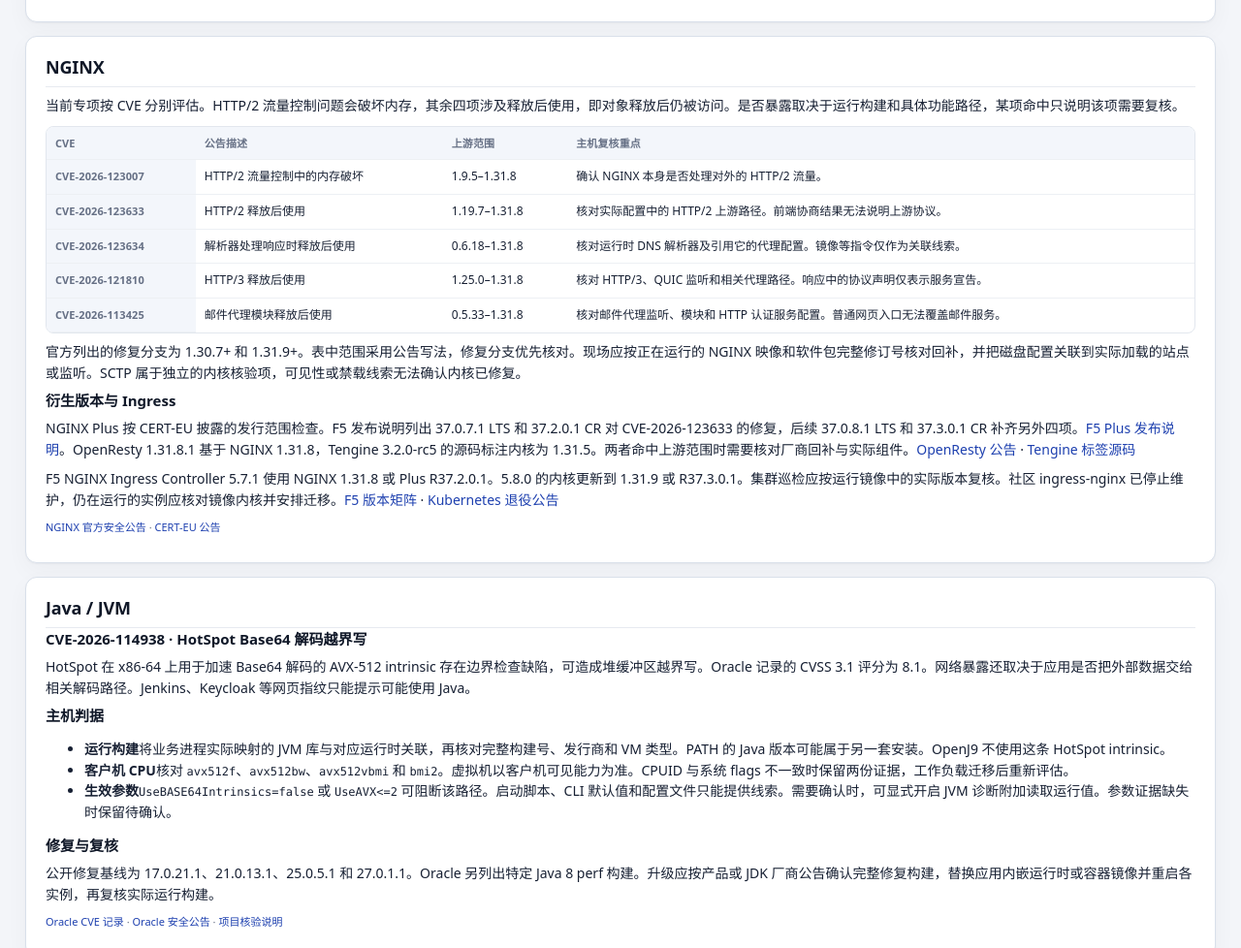
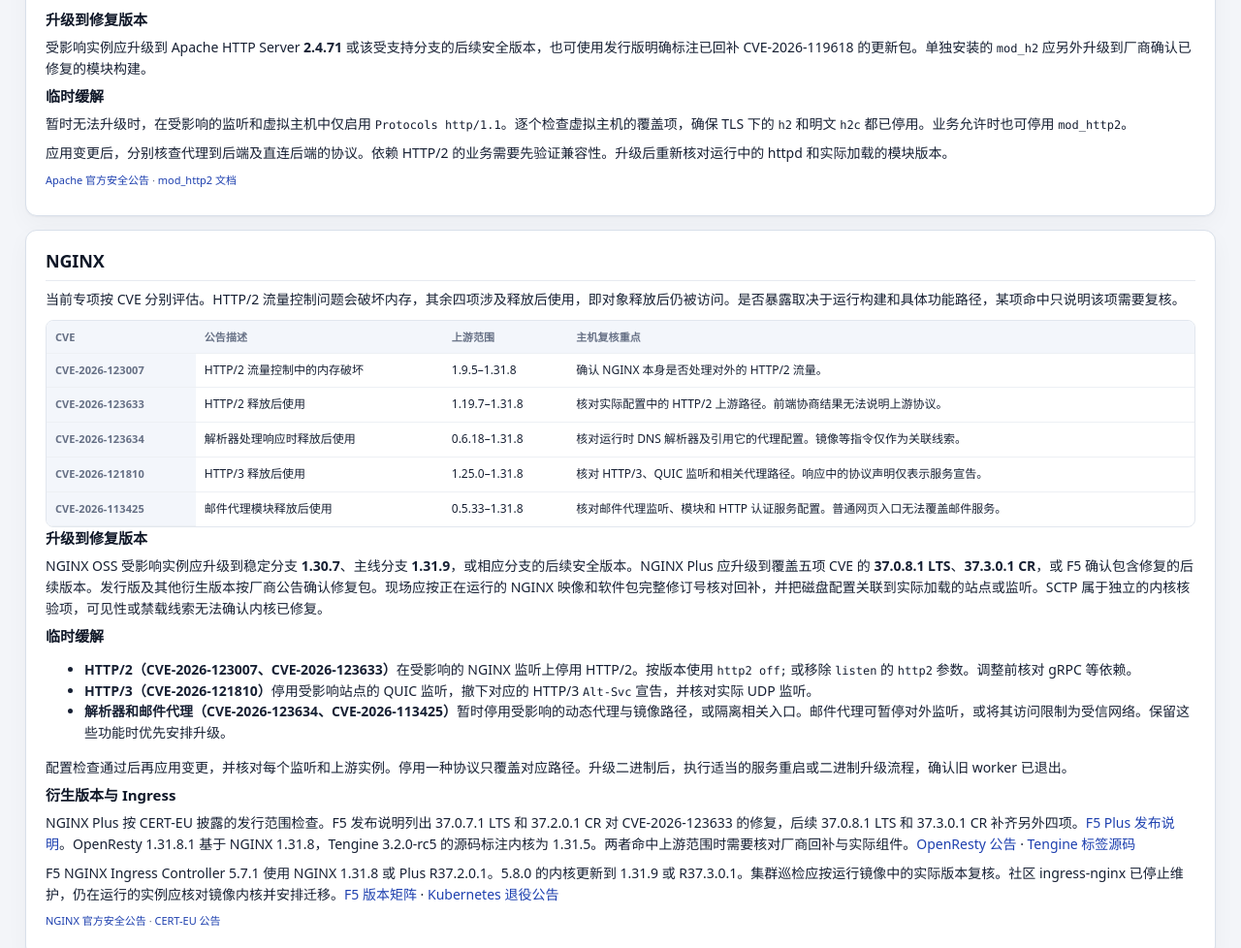
Before and after one commit to crazyvv/php2shell_check, a plain HTML site: page assets/knowledge.html in a window 1280 px wide. Shown: the part 805-1783 px from the top of the page at 97% size. Drawn offline with Linux system fonts and the light colour scheme.

Commit message:
Document temporary mitigations and upgrade targets

```diff
--- a/assets/knowledge.html
+++ b/assets/knowledge.html
@@ -15,6 +15,7 @@
       <div><a class="component-link" href="#java4shell">Java / JVM</a><div class="cve-links"><a href="#cve-2026-114938">CVE-2026-114938</a></div></div>
       <div><a class="component-link" href="#php2shell">PHP</a><div class="cve-links"><a href="#cve-2026-109618">CVE-2026-109618</a> <a href="#cve-2026-109619">CVE-2026-109619</a></div></div>
     </nav>
+    <p>受影响实例应升级到厂商确认的修复版本，并复核升级后的运行进程。临时缓解用于在升级窗口前降低暴露。</p>
     <div class="knowledge-callout warning"><strong>证据边界</strong><p>社区研究的复现结论、在野情报和补丁分析需要分别核验。版本响应头、会话 Cookie、HTTP 500/502、响应时间或错误文本都不能单独确认漏洞、利用成功或修复完成。</p></div>
   </section>
 
@@ -30,6 +31,11 @@
       <li><strong>主机核验</strong>先关联处理业务流量的 httpd 和 <code>mod_http2.so</code>，再核对对应虚拟主机的生效配置是否提供 TLS 下的 <code>h2</code> 或明文 <code>h2c</code>。磁盘上的 <code>LoadModule</code> 和 <code>Protocols</code> 仅是配置线索。只提供 HTTP/1.1 的实例不进入这条路径。</li>
       <li><strong>修复复核</strong>升级至厂商确认的修复包，检查各实例重新加载后使用的程序和模块。暂时停用 HTTP/2 时，应核对所有相关监听地址和虚拟主机。</li>
     </ul>
+    <h3>升级到修复版本</h3>
+    <p>受影响实例应升级到 Apache HTTP Server <strong>2.4.71</strong> 或该受支持分支的后续安全版本，也可使用发行版明确标注已回补 CVE-2026-119618 的更新包。单独安装的 <code>mod_h2</code> 应另外升级到厂商确认已修复的模块构建。</p>
+    <h3>临时缓解</h3>
+    <p>暂时无法升级时，在受影响的监听和虚拟主机中仅启用 <code>Protocols http/1.1</code>。逐个检查虚拟主机的覆盖项，确保 TLS 下的 <code>h2</code> 和明文 <code>h2c</code> 都已停用。业务允许时也可停用 <code>mod_http2</code>。</p>
+    <p>应用变更后，分别核查代理到后端及直连后端的协议。依赖 HTTP/2 的业务需要先验证兼容性。升级后重新核对运行中的 httpd 和实际加载的模块版本。</p>
     <p class="fine"><a href="https://httpd.apache.org/security/vulnerabilities_24#CVE-2026-119618">Apache 官方安全公告</a> · <a href="https://httpd.apache.org/docs/2.4/mod/mod_http2.html">mod_http2 文档</a></p>
   </section>
 
@@ -46,7 +52,15 @@
         <tr id="cve-2026-113425"><th scope="row">CVE-2026-113425</th><td>邮件代理模块释放后使用</td><td>0.5.33–1.31.8</td><td>核对邮件代理监听、模块和 HTTP 认证服务配置。普通网页入口无法覆盖邮件服务。</td></tr>
       </tbody>
     </table></div>
-    <p>官方列出的修复分支为 1.30.7+ 和 1.31.9+。表中范围采用公告写法，修复分支优先核对。现场应按正在运行的 NGINX 映像和软件包完整修订号核对回补，并把磁盘配置关联到实际加载的站点或监听。SCTP 属于独立的内核核验项，可见性或禁载线索无法确认内核已修复。</p>
+    <h3>升级到修复版本</h3>
+    <p>NGINX OSS 受影响实例应升级到稳定分支 <strong>1.30.7</strong>、主线分支 <strong>1.31.9</strong>，或相应分支的后续安全版本。NGINX Plus 应升级到覆盖五项 CVE 的 <strong>37.0.8.1 LTS</strong>、<strong>37.3.0.1 CR</strong>，或 F5 确认包含修复的后续版本。发行版及其他衍生版本按厂商公告确认修复包。现场应按正在运行的 NGINX 映像和软件包完整修订号核对回补，并把磁盘配置关联到实际加载的站点或监听。SCTP 属于独立的内核核验项，可见性或禁载线索无法确认内核已修复。</p>
+    <h3>临时缓解</h3>
+    <ul>
+      <li><strong>HTTP/2（CVE-2026-123007、CVE-2026-123633）</strong>在受影响的 NGINX 监听上停用 HTTP/2。按版本使用 <code>http2 off;</code> 或移除 <code>listen</code> 的 <code>http2</code> 参数。调整前核对 gRPC 等依赖。</li>
+      <li><strong>HTTP/3（CVE-2026-121810）</strong>停用受影响站点的 QUIC 监听，撤下对应的 HTTP/3 <code>Alt-Svc</code> 宣告，并核对实际 UDP 监听。</li>
+      <li><strong>解析器和邮件代理（CVE-2026-123634、CVE-2026-113425）</strong>暂时停用受影响的动态代理与镜像路径，或隔离相关入口。邮件代理可暂停对外监听，或将其访问限制为受信网络。保留这些功能时优先安排升级。</li>
+    </ul>
+    <p>配置检查通过后再应用变更，并核对每个监听和上游实例。停用一种协议只覆盖对应路径。升级二进制后，执行适当的服务重启或二进制升级流程，确认旧 worker 已退出。</p>
     <h3>衍生版本与 Ingress</h3>
     <p>NGINX Plus 按 CERT-EU 披露的发行范围检查。F5 发布说明列出 37.0.7.1 LTS 和 37.2.0.1 CR 对 CVE-2026-123633 的修复，后续 37.0.8.1 LTS 和 37.3.0.1 CR 补齐另外四项。<a href="https://docs.nginx.com/nginx/releases/">F5 Plus 发布说明</a>。OpenResty 1.31.8.1 基于 NGINX 1.31.8，Tengine 3.2.0-rc5 的源码标注内核为 1.31.5。两者命中上游范围时需要核对厂商回补与实际组件。<a href="https://openresty.org/en/ann-1031008001.html">OpenResty 公告</a> · <a href="https://github.com/alibaba/tengine/blob/3.2.0-rc5/src/core/nginx.h">Tengine 标签源码</a></p>
     <p>F5 NGINX Ingress Controller 5.7.1 使用 NGINX 1.31.8 或 Plus R37.2.0.1。5.8.0 的内核更新到 1.31.9 或 R37.3.0.1。集群巡检应按运行镜像中的实际版本复核。社区 ingress-nginx 已停止维护，仍在运行的实例应核对镜像内核并安排迁移。<a href="https://docs.nginx.com/nginx-ingress-controller/releases/">F5 版本矩阵</a> · <a href="https://kubernetes.io/blog/2025/11/11/ingress-nginx-retirement/">Kubernetes 退役公告</a></p>
@@ -63,8 +77,11 @@
       <li><strong>客户机 CPU</strong>核对 <code>avx512f</code>、<code>avx512bw</code>、<code>avx512vbmi</code> 和 <code>bmi2</code>。虚拟机以客户机可见能力为准。CPUID 与系统 flags 不一致时保留两份证据，工作负载迁移后重新评估。</li>
       <li><strong>生效参数</strong><code>UseBASE64Intrinsics=false</code> 或 <code>UseAVX&lt;=2</code> 可阻断该路径。启动脚本、CLI 默认值和配置文件只能提供线索。需要确认时，可显式开启 JVM 诊断附加读取运行值。参数证据缺失时保留待确认。</li>
     </ul>
-    <h3>修复与复核</h3>
-    <p>公开修复基线为 17.0.21.1、21.0.13.1、25.0.5.1 和 27.0.1.1。Oracle 另列出特定 Java 8 perf 构建。升级应按产品或 JDK 厂商公告确认完整修复构建，替换应用内嵌运行时或容器镜像并重启各实例，再复核实际运行构建。</p>
+    <h3>临时缓解</h3>
+    <p>暂时无法升级时，可在受影响的 HotSpot 服务启动参数中加入 <code>-XX:-UseBASE64Intrinsics</code>。在受支持的 x86-64 HotSpot 上，也可用 <code>-XX:UseAVX=2</code> 限制 AVX 等级。后者影响其他使用 AVX-512 的代码，应先评估兼容性和性能。</p>
+    <p>修改实际的服务启动配置并重启各实例，再核对 JVM 生效值。采集器启动的新 JVM 的默认参数，只能作为复核线索。</p>
+    <h3>升级到修复版本</h3>
+    <p>受影响实例应升级到所属厂商确认的修复构建。公开修复基线为 17.0.21.1、21.0.13.1、25.0.5.1 和 27.0.1.1。Oracle 另列出特定 Java 8 perf 构建。升级应按产品或 JDK 厂商公告确认完整修复构建，替换应用内嵌运行时或容器镜像并重启各实例，再复核实际运行构建。</p>
     <p class="fine"><a href="https://www.cve.org/CVERecord?id=CVE-2026-114938">Oracle CVE 记录</a> · <a href="https://www.oracle.com/security-alerts/cspunov2026.html">Oracle 安全公告</a> · <a href="https://github.com/crazyvv/x2shell-check/blob/main/docs/java4shell-review.md">项目核验说明</a></p>
   </section>
 
@@ -75,6 +92,11 @@
     <p>PHP 在请求解析期间遭遇内存耗尽时，异常清理路径可能留下不一致的执行状态。实际影响须结合 Web SAPI、运行构建和发行版补丁核对。<a href="https://github.com/php/php-src/security/advisories/GHSA-w8hw-w9fx-j79w">PHP 官方公告</a></p>
     <h3 id="cve-2026-109619">CVE-2026-109619 · 陈旧的请求全局状态</h3>
     <p>请求生命周期结束后仍保留的全局状态可能影响后续请求。复核时应关注复用 worker 的服务部署和实际运行的补丁版本。<a href="https://github.com/php/php-src/security/advisories/GHSA-6wmf-4rv5-p3rp">PHP 官方公告</a></p>
+    <h3>升级到修复版本</h3>
+    <p>按实际运行分支升级到 <strong>PHP 8.2.35、8.3.36、8.4.27 或 8.5.12</strong>，或该分支的后续安全版本。也可采用发行版明确包含两个 CVE 修复的回补包。停止维护的分支应迁移到受支持版本。<a href="https://www.php.net/archive/2026.php#2026-10-21-5">PHP 官方更新公告</a></p>
+    <h3>临时缓解</h3>
+    <p>业务允许时，在实际处理请求的 Web SAPI 中关闭 <code>session.upload_progress.enabled</code>。对仍需保留的上传入口，可按业务需要限制请求体大小，或限制入口访问。这些措施只缩小部分请求路径的暴露范围，两个 CVE 的修复仍需按 PHP 或发行版公告部署。</p>
+    <p>应用变更后核对实际 Web 或 FPM worker 的配置和版本。确认应用仍能正常上传，并检查各后端实例是否都已加载新配置和补丁。</p>
     <details id="php-analysis" class="php-analysis">
       <summary>展开 PHP 专项深入分析</summary>
       <div class="knowledge knowledge-detail-grid">
```
